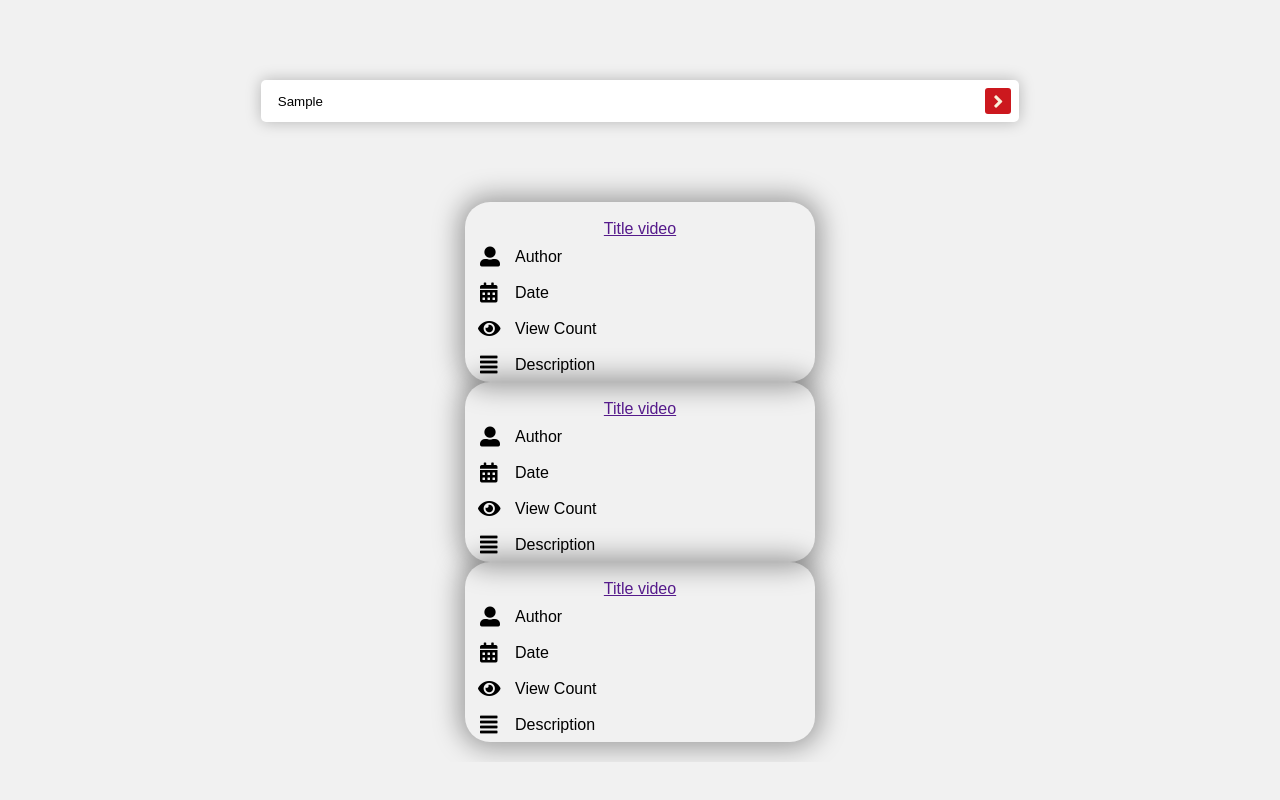
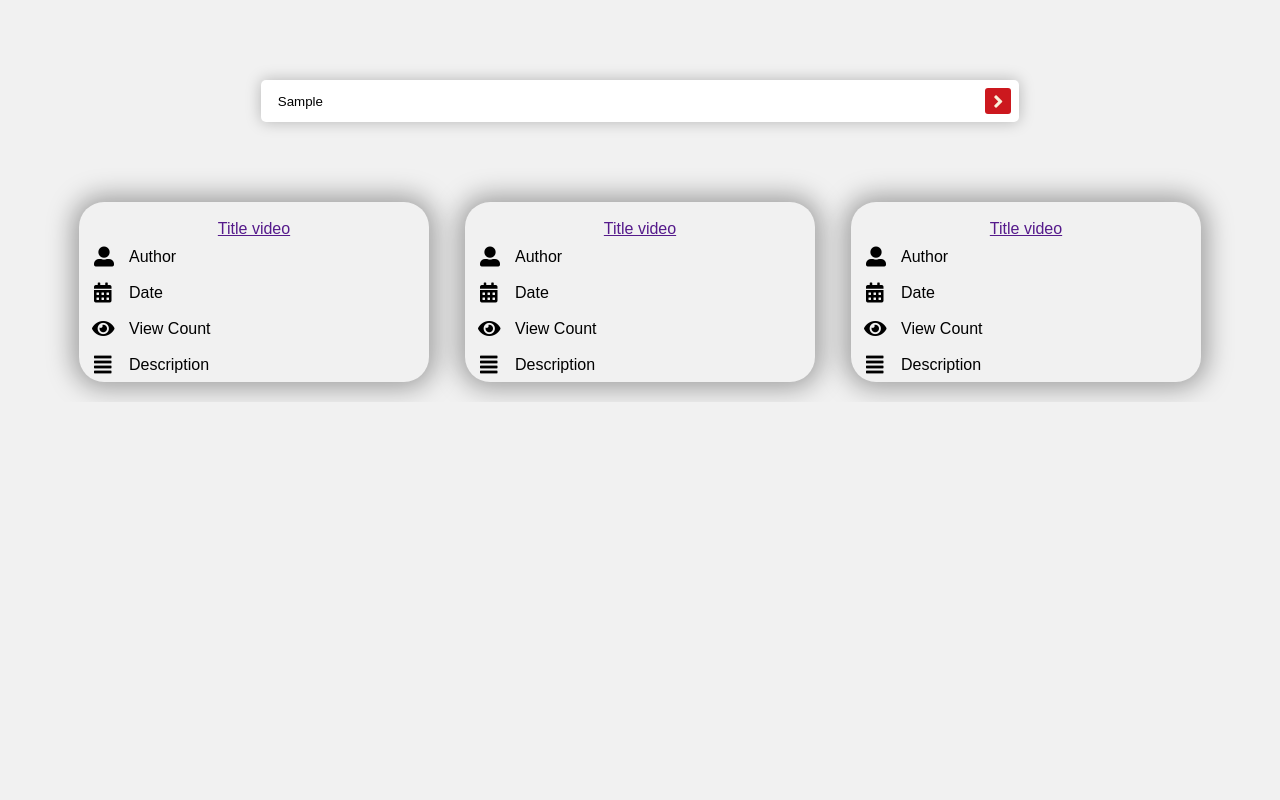
Before and after one commit to MaksimAliakhnovich/youtube-test, a website: page index.html in a window 1280 px wide. Both pictures are taken after typing "Sample" into the empty fields and a click on the button 998 px from the left and 101 px from the top of the page. Drawn offline with Linux system fonts and the light colour scheme; no server answers.

Commit message:
Add files via upload

```diff
--- a/search.js
+++ b/search.js
@@ -35,15 +35,15 @@ const inputRequest = document.querySelector('.query');
 
 // определение количества видео на странице
 const defineVideoCount = () => {
-  const width = window.innerWidth;
+  const displayWidth = window.visualViewport.width;
   let resultIndex = 0;
   for (let i = 0; i < resolutions.length; i += 1) {
-    if (width >= resolutions[i]) {
+    if (displayWidth >= resolutions[i]) {
       resultIndex = i;
       break;
     }
   }
-  if (resultIndex > 0 && width !== resolutions[resultIndex]) {
+  if (resultIndex > 0 && displayWidth !== resolutions[resultIndex]) {
     resultIndex -= 1;
   }
   currentAmountVideoOnPage = videoOnPageVariants[resultIndex];
--- a/style.css
+++ b/style.css
@@ -160,7 +160,7 @@ body {
 
 /* == MEDIA == */
 
-@media screen and (max-width: 1366vw) {
+@media screen and (max-width: 1366px) {
   .header {
     margin-top: 5em;
   }
@@ -170,7 +170,7 @@ body {
   }
 }
 
-@media screen and (max-width: 960vw) {
+@media screen and (max-width: 960px) {
   .header {
     margin-top: 2em;
   }
@@ -181,7 +181,7 @@ body {
   }
 }
 
-@media screen and (max-width: 600vw) {
+@media screen and (max-width: 600px) {
   .header {
     margin-top: 5em;
   }
```
